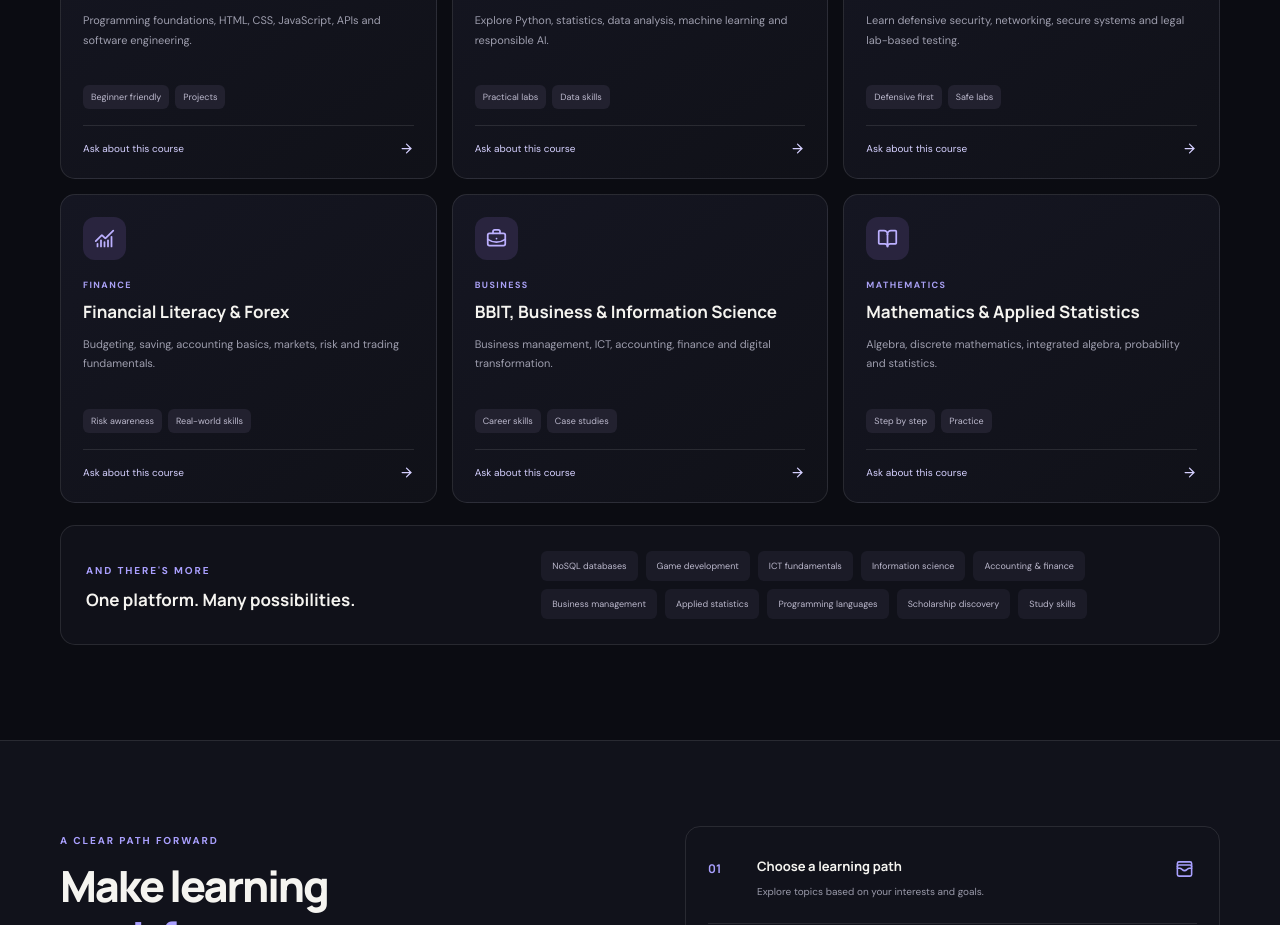
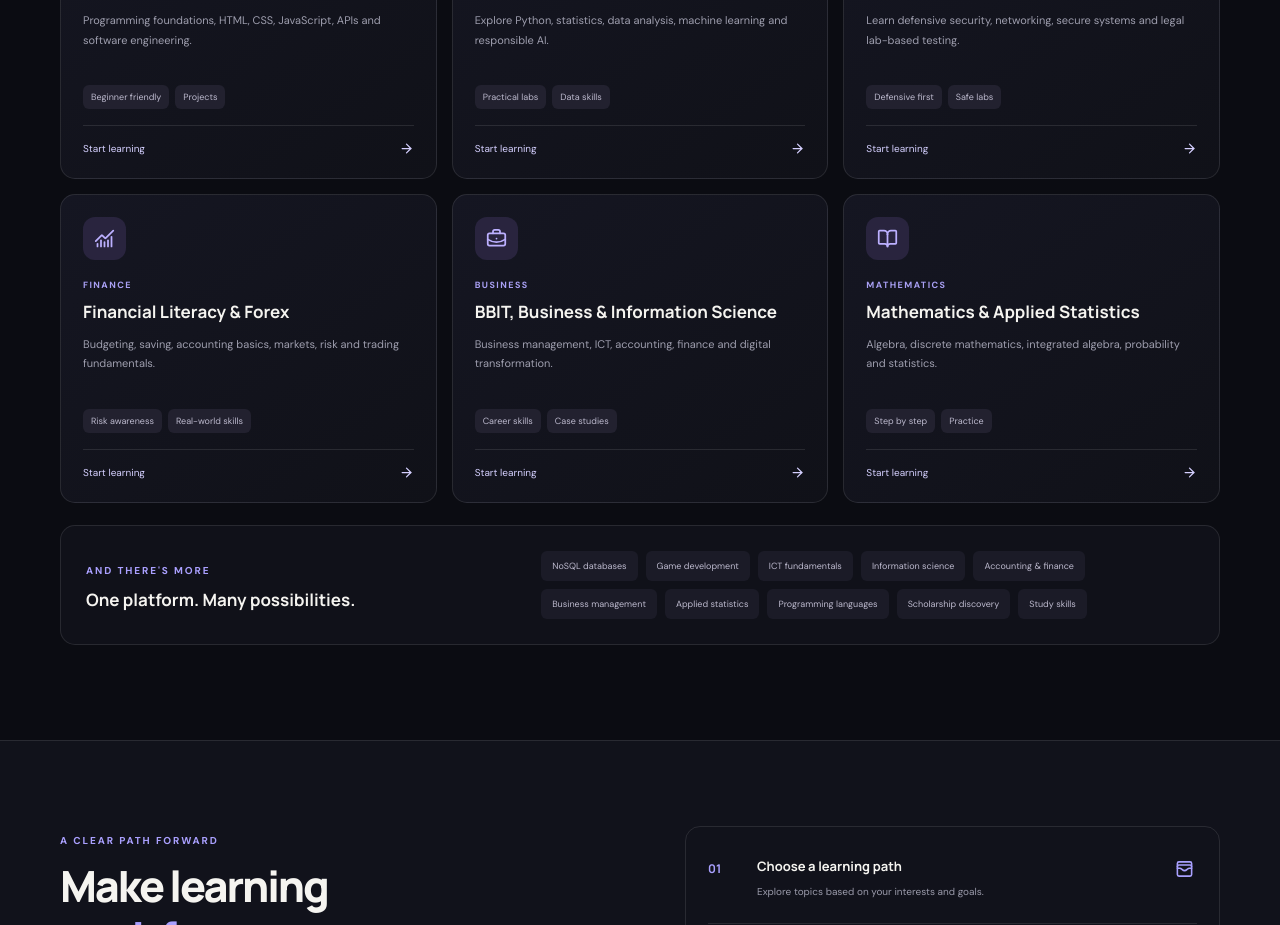
Before and after one commit to johnnychess43/CHESSY-SCHOOLS-, a Next.js app: page / in a window 1280 px wide. Shown: the part 1100-2025 px from the top of the page. Built offline with nearby package versions, Linux system fonts and the light colour scheme.

Commit message:
Connect course cards to interactive learning paths

```diff
--- a/app/page.tsx
+++ b/app/page.tsx
@@ -43,7 +43,7 @@ export default function Home() {
 
     <section id="courses" className="section wrap">
       <div className="section-heading"><div><div className="eyebrow">YOUR LEARNING JOURNEY</div><h2>Knowledge that <em>moves you forward.</em></h2></div><p>From first principles to practical projects, discover a path that fits your goals.</p></div>
-      <div className="course-grid">{courses.map((c) => { const Icon = c.icon; return <article className="course-card" key={c.title}><div className="course-icon"><Icon size={21}/></div><div className="course-category">{c.category}</div><h3>{c.title}</h3><p>{c.desc}</p><div className="tags">{c.tags.map(t=><span key={t}>{t}</span>)}</div><a href={whatsapp} target="_blank" rel="noreferrer" className="course-link">Ask about this course <ArrowRight size={15}/></a></article>})}</div>
+      <div className="course-grid">{courses.map((c) => { const Icon = c.icon; return <article className="course-card" key={c.title}><div className="course-icon"><Icon size={21}/></div><div className="course-category">{c.category}</div><h3>{c.title}</h3><p>{c.desc}</p><div className="tags">{c.tags.map(t=><span key={t}>{t}</span>)}</div><a href={`/learn/${c.title === "Software & Web Development" ? "software-web-development" : c.title === "AI, Machine Learning & Data Science" ? "ai-machine-learning-data-science" : c.title === "Cybersecurity & Ethical Hacking" ? "cybersecurity-ethical-hacking" : c.title === "Financial Literacy & Forex" ? "financial-literacy-forex" : c.title === "BBIT, Business & Information Science" ? "bbit-business-information-science" : "mathematics-applied-statistics"}`} className="course-link">Start learning <ArrowRight size={15}/></a></article>})}</div>
       <div className="all-topics"><div><span className="eyebrow">AND THERE'S MORE</span><h3>One platform. Many possibilities.</h3></div><div className="topic-list">{topics.map(t=><span key={t}>{t}</span>)}</div></div>
     </section>
 
```
